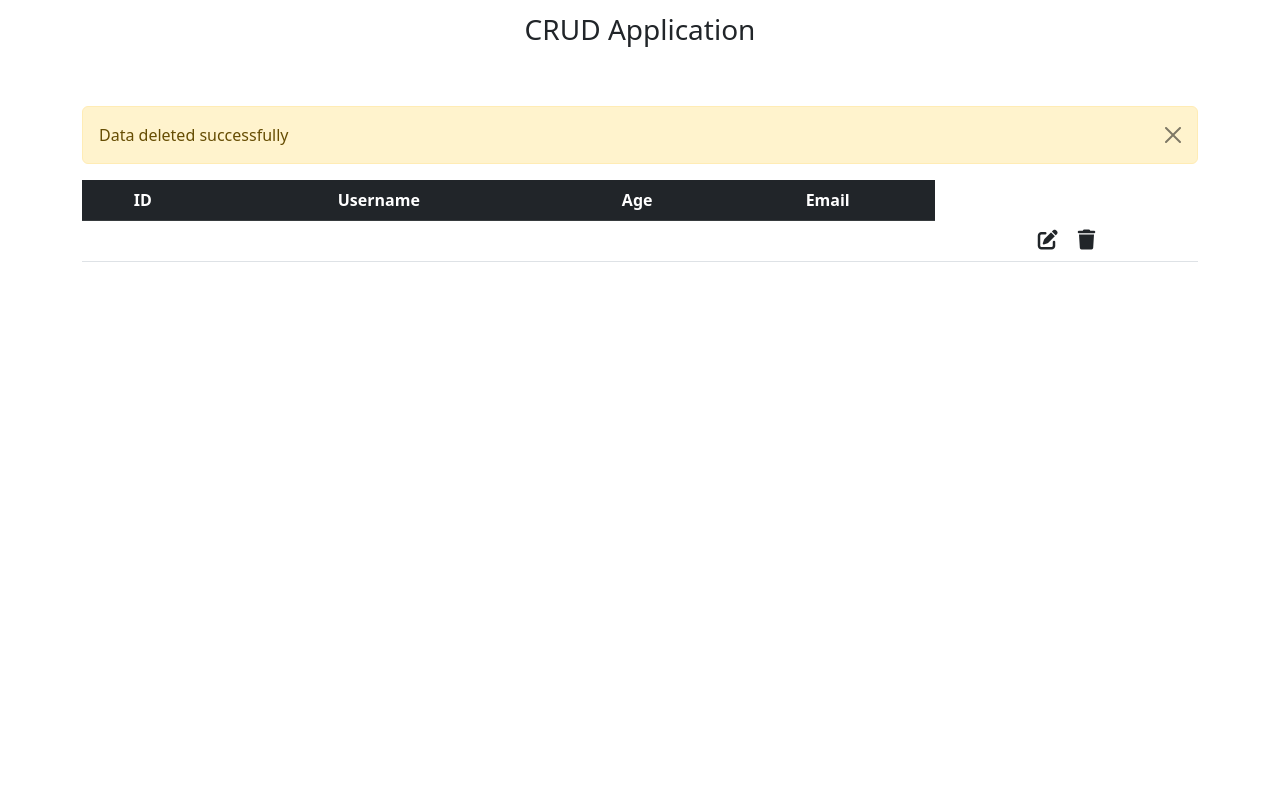
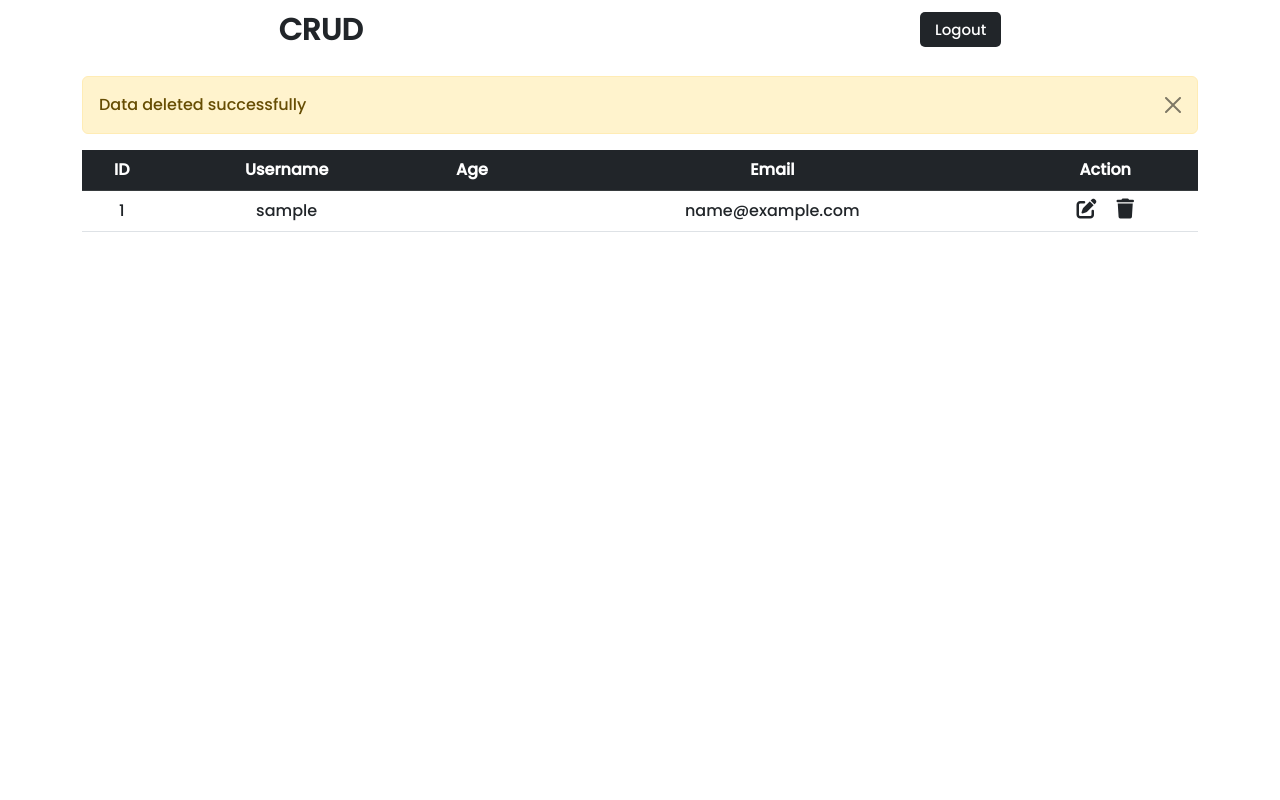
Before and after one commit to algessi/PDB-CRUD, a PHP site: the page made by PDB/home.php in a window 1280 px wide. Run offline with PHP 8.4, Linux system fonts and the light colour scheme; the visitor is signed in with stand-in values (Sample User, id 1); data that the repository does not hold is empty.

Commit message:
asdasdasda

```diff
--- a/PDB/edit.php
+++ b/PDB/edit.php
@@ -59,18 +59,18 @@ if (isset($_POST["submit"])) {
         <div class="row mb-3">
           <div class="col">
             <label class="form-label">Username:</label>
-            <input type="text" class="form-control" name="username" value="<?php echo $row['username'] ?>">
+            <input type="text" class="form-control" name="Username" value="<?php echo $row['Username'] ?>">
           </div>
 
           <div class="col">
             <label class="form-label">Email:</label>
-            <input type="text" class="form-control" name="last_name" value="<?php echo $row['email'] ?>">
+            <input type="text" class="form-control" name="Email" value="<?php echo $row['Email'] ?>">
           </div>
         </div>
 
         <div class="mb-3">
           <label class="form-label">Age</label>
-          <input type="number" class="form-control" name="age" value="<?php echo $row['age'] ?>">
+          <input type="number" class="form-control" name="age" value="<?php echo $row['Age'] ?>">
         </div>
 
         <div>
--- /dev/null
+++ b/PDB/home.css
@@ -0,0 +1,54 @@
+@import url('https://fonts.googleapis.com/css2?family=Poppins:wght@300;500&display=swap');
+
+*{
+    font-family: 'Poppins', sans-serif;
+}
+
+body {
+	height: 100vh;
+	width: 100%;
+}
+
+.nav {
+    background: transparent;
+    display: flex;
+    flex-direction: row;
+    justify-content: space-around;
+    line-height: 60px;
+    z-index: 100;
+  }
+
+  .logo {
+    font-size: 25px;
+    font-weight: 900;
+  }
+
+.button {
+    height: 35px;
+    line-height: 35px;
+    background: #212529;
+    border: 0;
+    border-radius: 5px;
+    color: #fff;
+    font-size: 15px;
+    cursor: pointer;
+    transition: all 0.3s;
+    padding: 0 15px;
+    margin-top: 10px;
+  }
+
+  .button:hover {
+    opacity: 0.82;
+  }
+
+
+.nav .right-links .button {
+    font-size: 15px;
+    padding: 0 15px;
+  }
+
+
+.CRUD p {
+    font-size: 30px;
+    font-weight: 900;
+  }
--- a/PDB/home.php
+++ b/PDB/home.php
@@ -1,3 +1,7 @@
+<?php
+    session_start();
+?>
+
 <?php
 include "db_conn.php";
 ?>
@@ -10,6 +14,9 @@ include "db_conn.php";
   <meta http-equiv="X-UA-Compatible" content="IE=edge">
   <meta name="viewport" content="width=device-width, initial-scale=1.0">
 
+  <!-- CSS -->
+  <link rel="stylesheet" type="text/css" href="home.css">
+
   <!-- Bootstrap -->
   <link href="https://cdn.jsdelivr.net/npm/bootstrap@5.2.3/dist/css/bootstrap.min.css" rel="stylesheet" integrity="sha384-rbsA2VBKQhggwzxH7pPCaAqO46MgnOM80zW1RWuH61DGLwZJEdK2Kadq2F9CUG65" crossorigin="anonymous">
 
@@ -20,9 +27,15 @@ include "db_conn.php";
 </head>
 
 <body>
-  <nav class="navbar navbar-light justify-content-center fs-3 mb-5" style="background-color: transparent;">
-    CRUD Application
-  </nav>
+
+<div class="nav">
+  <div class="CRUD">
+    <p>CRUD</p>
+</div>
+<div class="right-links">
+    <a href="logout.php"><button class="button">Logout</button></a>
+  </div>
+</div>
 
   <div class="container">
     <?php
@@ -44,6 +57,7 @@ include "db_conn.php";
           <th scope="col">Username</th>
           <th scope="col">Age</th>
           <th scope="col">Email</th>
+          <th scope="col">Action</th>
         </tr>
       </thead>
       <tbody>
@@ -53,13 +67,13 @@ include "db_conn.php";
         while ($row = mysqli_fetch_assoc($result)) {
         ?>
           <tr>
-            <td><?php echo $row["id"]; ?></td>
-            <td><?php echo $row["username"]; ?></td>
-            <td><?php echo $row["age"]; ?></td>
-            <td><?php echo $row["email"]; ?></td>
+            <td><?php echo $row["ID"]; ?></td>
+            <td><?php echo $row["Username"]; ?></td>
+            <td><?php echo $row["Age"]; ?></td>
+            <td><?php echo $row["Email"]; ?></td>
             <td>
-              <a href="edit.php?id=<?php echo $row["id"]; ?>" class="link-dark"><i class="fa-solid fa-pen-to-square fs-5 me-3"></i></a>
-              <a href="delete.php?id=<?php echo $row["id"]; ?>" class="link-dark"><i class="fa-solid fa-trash fs-5"></i></a>
+              <a href="edit.php?id=<?php echo $row["ID"]; ?>" class="link-dark"><i class="fa-solid fa-pen-to-square fs-5 me-3"></i></a>
+              <a href="delete.php?id=<?php echo $row["ID"]; ?>" class="link-dark"><i class="fa-solid fa-trash fs-5"></i></a>
             </td>
           </tr>
         <?php
--- a/PDB/index.php
+++ b/PDB/index.php
@@ -25,6 +25,7 @@
                 if (is_array($row) && !empty($row)) {
                     $_SESSION['valid'] = $row['Email'];
                     $_SESSION['username'] = $row['Username'];
+                    $_SESSION['age'] = $row['Age'];
                     $_SESSION['id'] = $row['Id'];
 
                     // Redirect to the home page after a successful login.
```
Also changed, not shown: PDB/delete.php (added, +11 -0 lines), PDB/logout.php (added, +12 -0 lines), PDB/register.php (+7 -1 lines), PDB/style.css (+15 -5 lines).
